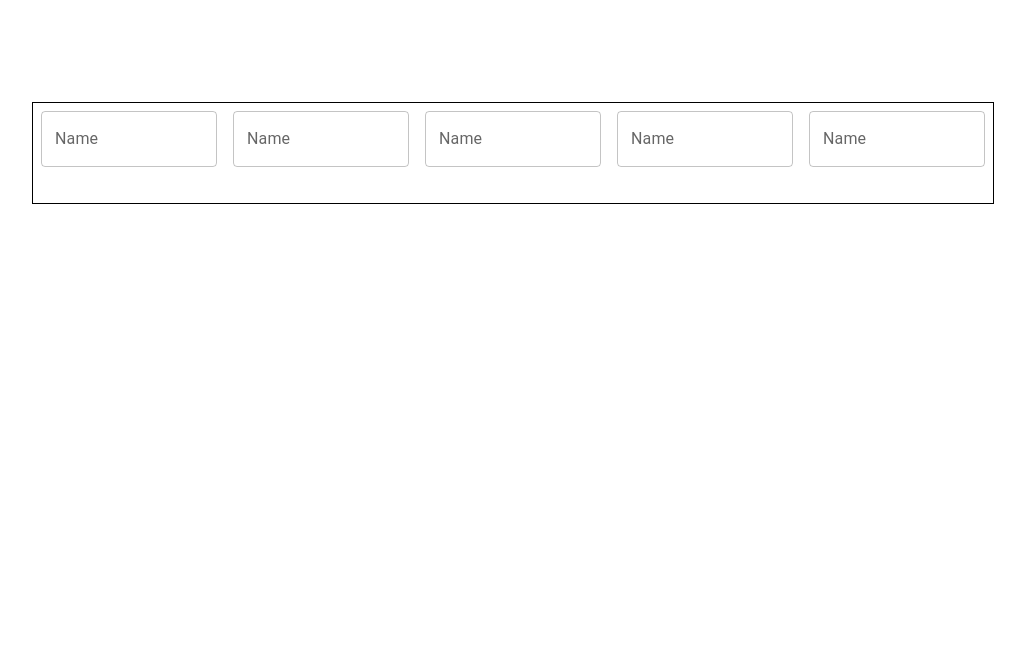
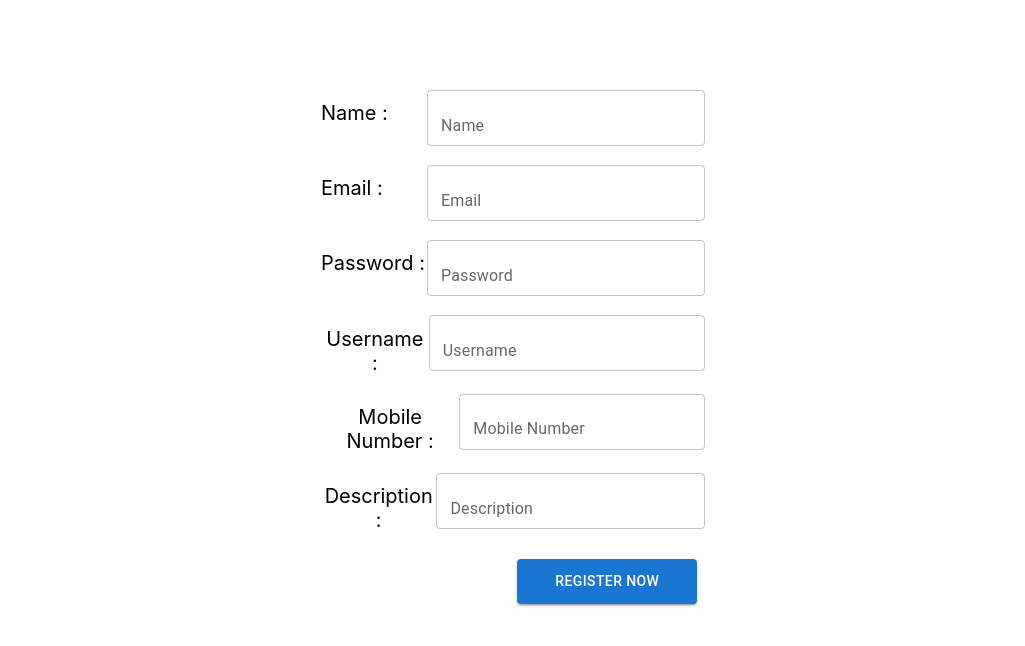
Before and after one commit to prachisinghsherawat/Employee-Portal-App, a React (Create React App) app: page /register in a window 1280 px wide. Shown: the top 646 px of the page, without its empty margins (127-1152 px from the left). Built offline with nearby package versions, Linux system fonts and the light colour scheme.

Commit message:
Register

```diff
--- a/src/Pages/Register/Register.css
+++ b/src/Pages/Register/Register.css
@@ -2,8 +2,33 @@
 
 .registerDiv{
     margin: auto;
-    margin-top: 8%;
-    height: 100px;
-    width: 75%;
-    border: 1px solid black;
+    margin-top: 7%;
+    height: 500px;
+    width: 30%;
 }
+
+#Box>div{
+    display: flex;
+    justify-content: space-between;
+    margin-top: 5%;
+}
+
+label{
+    margin-top: 3%;
+    font-size: 20px
+}
+
+#btn{
+    float: right;
+    padding: 2%;
+}
+
+#btn>button{
+    padding: 4%;
+    width: 180px;
+    height: 45px;
+}
+
+#demo-helper-text-misaligned{
+    width: 250px;
+}
--- a/src/Pages/Register/Register.jsx
+++ b/src/Pages/Register/Register.jsx
@@ -2,6 +2,7 @@
 import * as React from 'react';
 import Box from '@mui/material/Box';
 import { TextField } from '@mui/material';
+import Button from '@mui/material/Button';
 import "./Register.css"
 
 export const Register = () => {
@@ -10,41 +11,73 @@ export const Register = () => {
 
     <div className="registerDiv">
 
-    <Box
-      sx={{
-        display: 'flex',
-        alignItems: 'center',
-        '& > :not(style)': { m: 1 },
-      }}
-    >
+    <Box id="Box">
+
+
+        <div>
+        <label >Name : </label>
         <TextField
         id="demo-helper-text-misaligned"
         label="Name"
         />
+        </div>
 
+        <div>
+        <label >Email : </label>
         <TextField
         id="demo-helper-text-misaligned"
-        label="Name"
+        label="Email"
+        type="email"
         />
+        </div>
 
+        <div>
+        <label >Password : </label>
         <TextField
         id="demo-helper-text-misaligned"
-        label="Name"
+        label="Password"
+        type="password"
        />
+        </div>
 
+        <div>
+        <label >Username : </label>
         <TextField
         id="demo-helper-text-misaligned"
-        label="Name"
+        label="Username"
        />
+        </div>
 
+       <div>
+       <label >Mobile Number : </label>
         <TextField
         id="demo-helper-text-misaligned"
-        label="Name"
+        label="Mobile Number"
+        type="number"
        />
+       </div>
+
+        <div>
+        <label >Description : </label>
+        <TextField
+        id="demo-helper-text-misaligned"
+        label="Description"
+       />
+        </div>
+
+
+        <div id="btn">
+        <Button variant="contained">
+            Register Now
+        </Button>
+        </div>
 
 
     </Box>
 
+
+
+
     </div>
   );
 }
```
